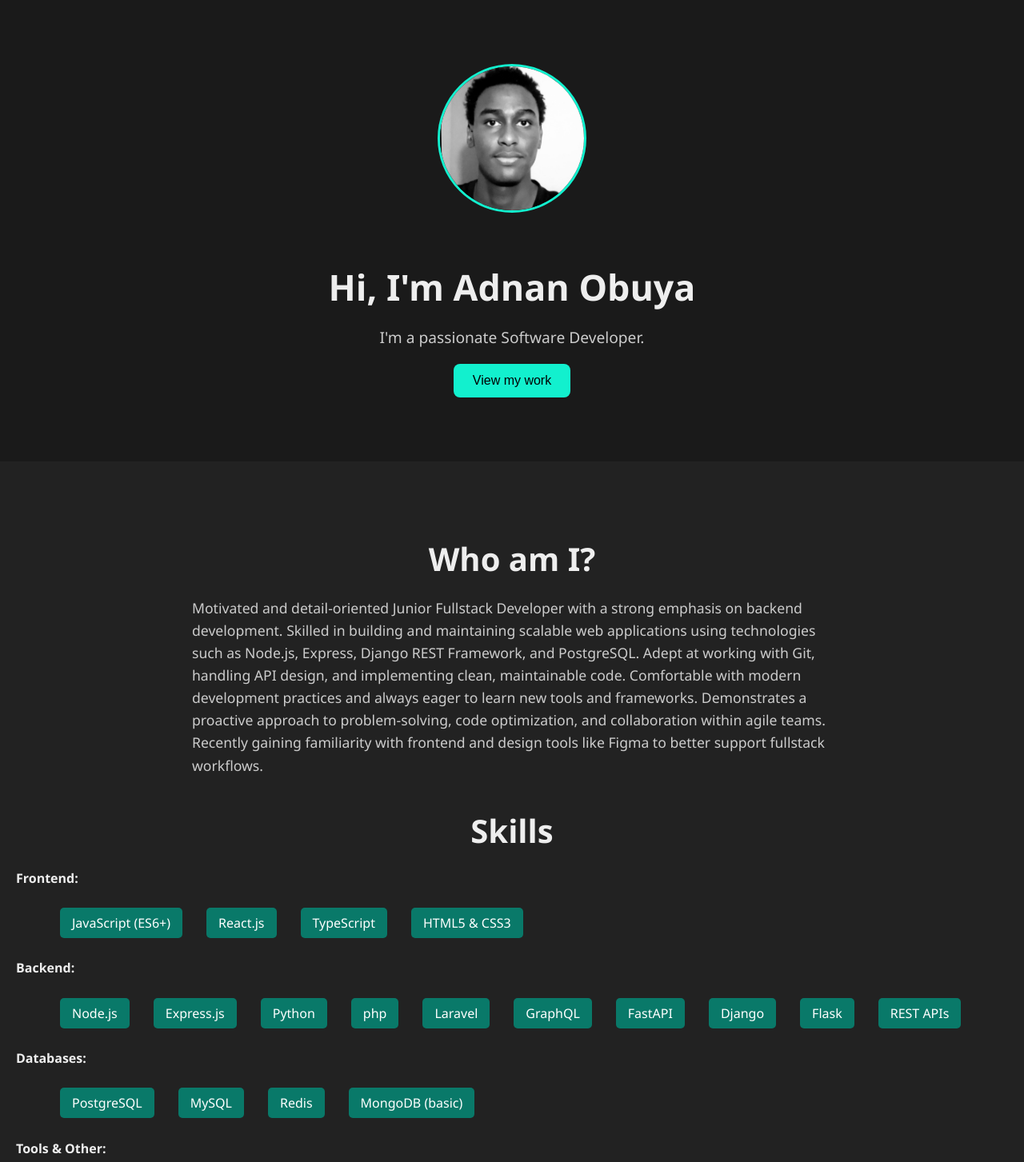
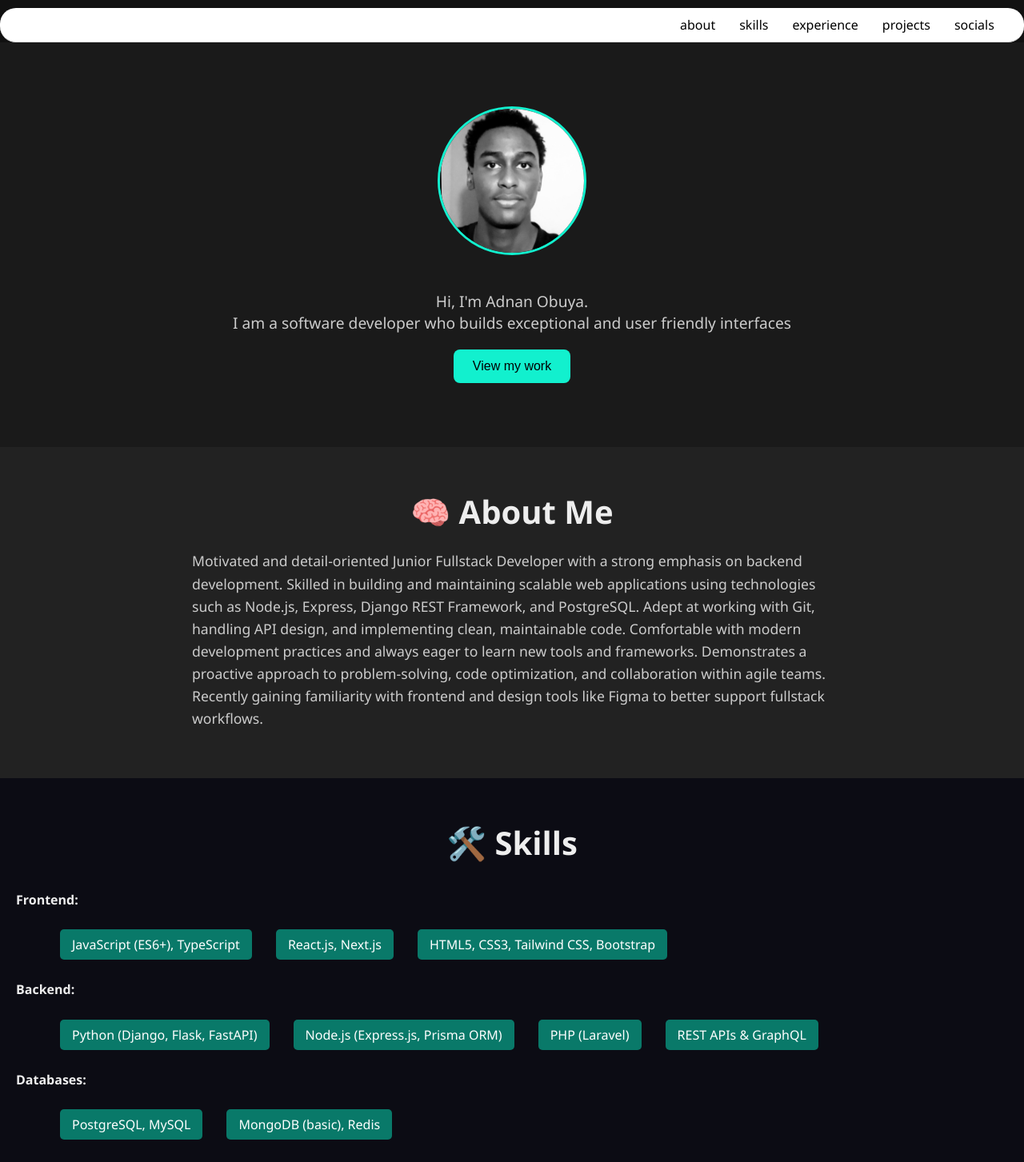
Before and after one commit to Adnangad/portfolio, a React (Vite) app: page / in a window 1280 px wide. Shown: the top 1453 px of the page at 80% size. Built offline with nearby package versions, Linux system fonts and the light colour scheme.

Commit message:
modified

```diff
--- a/package.json
+++ b/package.json
@@ -10,6 +10,7 @@
     "preview": "vite preview"
   },
   "dependencies": {
+    "framer-motion": "^12.23.12",
     "react": "^19.0.0",
     "react-dom": "^19.0.0",
     "serve": "^14.2.4"
--- a/src/App.css
+++ b/src/App.css
@@ -20,11 +20,11 @@ a {
 }
 
 a:hover {
-  color: #0ae5b4;
+  color: white;
 }
 
 section {
-  padding: 60px 20px;
+  padding: 20px 20px;
 }
 
 /* Hero Section */
@@ -66,10 +66,10 @@ section {
 }
 
 .cta-btn:hover {
-  background-color: #0ae5b4;
+  background-color: white;
 }
 
-/* About Section */
+
 .about {
   background-color: #222;
 }
@@ -88,6 +88,15 @@ section {
   color: #ccc;
 }
 
+.skills {
+  background-color: #0c0c14;
+  width: fit-content;
+  height: 800px;
+}
+.skills h2 {
+  text-align: center;
+}
+
 .skills-list {
   list-style: none;
   padding: 0;
@@ -102,7 +111,10 @@ section {
   border-radius: 5px;
 }
 
-/* Projects Section */
+.experience-item:hover {
+  transform: translateY(-5px);
+}
+
 .projects {
   display: flex;
   flex-wrap: wrap;
@@ -149,6 +161,7 @@ section {
 
 .project-link:hover {
   background-color: #0ae5b4;
+  color: white;
 }
 
 /* Experience Section */
@@ -158,7 +171,7 @@ section {
   padding: 60px 20px;
   text-align: center;
   border: 1px black;
-  background-color: #000;
+  background-color: #222;
 }
 
 .experience h2 {
@@ -245,6 +258,7 @@ h2 {
 
 .submit-btn:hover {
   background-color: #0ae5b4;
+  color: white;
 }
 
 /* Footer Section */
--- a/src/App.jsx
+++ b/src/App.jsx
@@ -1,6 +1,8 @@
 import { useState, useEffect } from 'react'
 import myImage from './images/pf.jpeg'
 import './App.css'
+import TypeWritter from './Typewriter';
+import Header from './Header';
 
 function App() {
   const [name, setName] = useState("");
@@ -43,57 +45,58 @@ function App() {
   }
   return (
     <>
+      <Header></Header>
       <section className="hero">
         <img src={myImage} alt="Description" id="pf" />
-        <h1>Hi, I'm Adnan Obuya</h1>
-        <p>I'm a passionate Software Developer.</p>
+        <TypeWritter text={"Hi, I'm Adnan Obuya.\nI am a software developer who builds exceptional and user friendly interfaces"} delay={50}></TypeWritter>
         <button className="cta-btn"><a href="https://github.com/Adnangad" id="mywork">View my work</a></button>
       </section>
       <section id="about" className="about">
-        <h2>Who am I?</h2>
+        <h2>🧠 About Me</h2>
         <p>Motivated and detail-oriented Junior Fullstack Developer with a strong emphasis on backend development. Skilled in building and maintaining scalable web applications using technologies such as Node.js, Express, Django REST Framework, and PostgreSQL. Adept at working with Git, handling API design, and implementing clean, maintainable code. Comfortable with modern development practices and always eager to learn new tools and frameworks. Demonstrates a proactive approach to problem-solving, code optimization, and collaboration within agile teams. Recently gaining familiarity with frontend and design tools like Figma to better support fullstack workflows.</p>
-        <h2>Skills</h2>
+      </section>
+      <section id='skills' className='skills'>
+        <h2>🛠️ Skills</h2>
         <div className="skills-list">
           <h4>Frontend:</h4>
           <ul>
-            <li>JavaScript (ES6+)</li>
-            <li>React.js</li>
-            <li>TypeScript</li>
-            <li>HTML5 & CSS3</li>
+            <li>JavaScript (ES6+), TypeScript</li>
+            <li>React.js, Next.js</li>
+            <li>HTML5, CSS3, Tailwind CSS, Bootstrap</li>
           </ul>
 
           <h4>Backend:</h4>
           <ul>
-            <li>Node.js</li>
-            <li>Express.js</li>
-            <li>Python</li>
-            <li>php</li>
-            <li>Laravel</li>
-            <li>GraphQL</li>
-            <li>FastAPI</li>
-            <li>Django</li>
-            <li>Flask</li>
-            <li>REST APIs</li>
+            <li>Python (Django, Flask, FastAPI)</li>
+            <li>Node.js (Express.js, Prisma ORM)</li>
+            <li>PHP (Laravel)</li>
+            <li>REST APIs & GraphQL</li>
           </ul>
 
           <h4>Databases:</h4>
           <ul>
-            <li>PostgreSQL</li>
-            <li>MySQL</li>
-            <li>Redis</li>
-            <li>MongoDB (basic)</li>
+            <li>PostgreSQL, MySQL</li>
+            <li>MongoDB (basic), Redis</li>
           </ul>
 
-          <h4>Tools & Other:</h4>
+          <h4>DevOps & Tools:</h4>
           <ul>
             <li>Docker</li>
             <li>Git & GitHub</li>
             <li>Linux CLI</li>
           </ul>
+
+          <h4>Data, AI & Automation:</h4>
+          <ul>
+            <li>Web Scraping & Automation (Selenium, BeautifulSoup)</li>
+            <li>Pandas & Scikit-learn (ML fundamentals)</li>
+            <li>Large Language Models (LLaMA, RAG implementation)</li>
+          </ul>
         </div>
       </section>
       <section id="experience" className="experience">
         <h2>Experience</h2>
+        <div className='expCont' style={{ display: "flex", gap: "20px", alignItems: "flex-start" }}>
           <div className="experience-item">
             <h3>Full Stack Developer Intern - Goymarey Software Solutions</h3>
             <p className="date">APR 2025 - JULY 2025</p>
@@ -120,9 +123,23 @@ function App() {
               <li>Collaborated in Agile teams to deliver real-time chat applications using WebSocket protocols.</li>
             </ul>
           </div>
+        </div>
       </section>
       <h2>Sample Projects:</h2>
       <section id="projects" className="projects">
+        <div className="project-card">
+          <h3>Interactive News QA System</h3>
+          <p>🔹 Developed an interactive Question-Answering system capable of responding to user queries with real-time news insights.</p>
+          <p>🔹 Implemented Selenium and BeautifulSoup to scrape news data from Al Jazeera, storing and utilizing it to enhance LLaMA LLM responses via RAG (Retrieval-Augmented Generation).</p>
+          <p>🔹 Built a Django backend to manage data, scraping workflows, and API endpoints.</p>
+          <p>🔹 Designed a Next.js frontend for a responsive and user-friendly interface.</p>
+          <p>🔹 Enabled the system to provide accurate, up-to-date answers on global news topics.</p>
+
+          <a className="project-link" href="https://github.com/Adnangad/news-qa-system" target="_blank" rel="noopener noreferrer">
+            View Project on GitHub
+          </a>
+
+        </div>
         <div className="project-card">
           <h3>Diabetes Prediction App</h3>
           <p>🔹 Developed an AI-powered diabetes prediction web app using Flask and Scikit-learn.</p>
--- /dev/null
+++ b/src/Header.jsx
@@ -0,0 +1,73 @@
+import { useState } from "react";
+import './header.css';
+
+function Header() {
+    const [active, setActive] = useState("");
+
+    const handleClick = (section) => {
+        setActive(section);
+        const element = document.getElementById(section);
+        if (element) {
+            element.scrollIntoView({ behavior: "smooth" });
+        }
+    };
+
+    return (
+        <div className="header">
+            <nav className="navbar">
+                <a
+                    href="#about"
+                    className={`nav-item ${active === "about" ? "active" : ""}`}
+                    onClick={(e) => {
+                        e.preventDefault();
+                        handleClick("about");
+                    }}
+                >
+                    about
+                </a>
+                <a
+                    href="#skills"
+                    className={`nav-item ${active === "skills" ? "active" : ""}`}
+                    onClick={(e) => {
+                        e.preventDefault();
+                        handleClick("skills");
+                    }}
+                >
+                    skills
+                </a>
+                <a
+                    href="#experience"
+                    className={`nav-item ${active === "experience" ? "active" : ""}`}
+                    onClick={(e) => {
+                        e.preventDefault();
+                        handleClick("experience");
+                    }}
+                >
+                    experience
+                </a>
+                <a
+                    href="#projects"
+                    className={`nav-item ${active === "projects" ? "active" : ""}`}
+                    onClick={(e) => {
+                        e.preventDefault();
+                        handleClick("projects");
+                    }}
+                >
+                    projects
+                </a>
+                <a
+                    href="#contact"
+                    className={`nav-item ${active === "contact" ? "active" : ""}`}
+                    onClick={(e) => {
+                        e.preventDefault();
+                        handleClick("contact");
+                    }}
+                >
+                    socials
+                </a>
+            </nav>
+        </div>
+    );
+}
+
+export default Header;
--- /dev/null
+++ b/src/Typewriter.jsx
@@ -0,0 +1,27 @@
+import { useState, useEffect } from "react";
+
+function TypeWritter({ text, delay }) {
+  const [displayedText, setDisplayedText] = useState([]);
+  const [currentIdx, setCurrentIdx] = useState(0);
+
+  const typeCharacter = (char) => {
+    setDisplayedText((prevText) => [
+      ...prevText,
+      char === '\n' ? <br key={currentIdx} /> : char,
+    ]);
+  };
+
+  useEffect(() => {
+    if (currentIdx < text.length) {
+      const timeout = setTimeout(() => {
+        typeCharacter(text[currentIdx]);
+        setCurrentIdx((prevIdx) => prevIdx + 1);
+      }, delay);
+      return () => clearTimeout(timeout);
+    }
+  }, [currentIdx, delay, text]);
+
+  return <p>{displayedText}</p>;
+}
+
+export default TypeWritter;
--- /dev/null
+++ b/src/header.css
@@ -0,0 +1,33 @@
+.header {
+    margin-top: 10px;
+    display: flex;
+    justify-content: space-between;
+    align-items: center;
+    padding: 10px 20px;
+    border-bottom: 1px solid #ddd;
+    background: white;
+    border-radius: 20px;
+    opacity: 1;
+    position: sticky;
+    top: 0;
+    z-index: 1000;
+}
+
+.navbar {
+    width: fit-content;
+    margin-left: 800px;
+}
+
+.navbar a {
+    color: black;
+    cursor: pointer;
+    margin-left: 30px;
+}
+
+.navbar a:hover {
+    color: greenyellow;
+}
+
+.nav-item.active {
+    color: #12f0ce;
+}
```
Also changed, not shown: src/temp.jsx (added, +168 -0 lines), 1 other file (tests, documents, lock files or other folders). Lines whose indentation alone changed are shown as unchanged.
